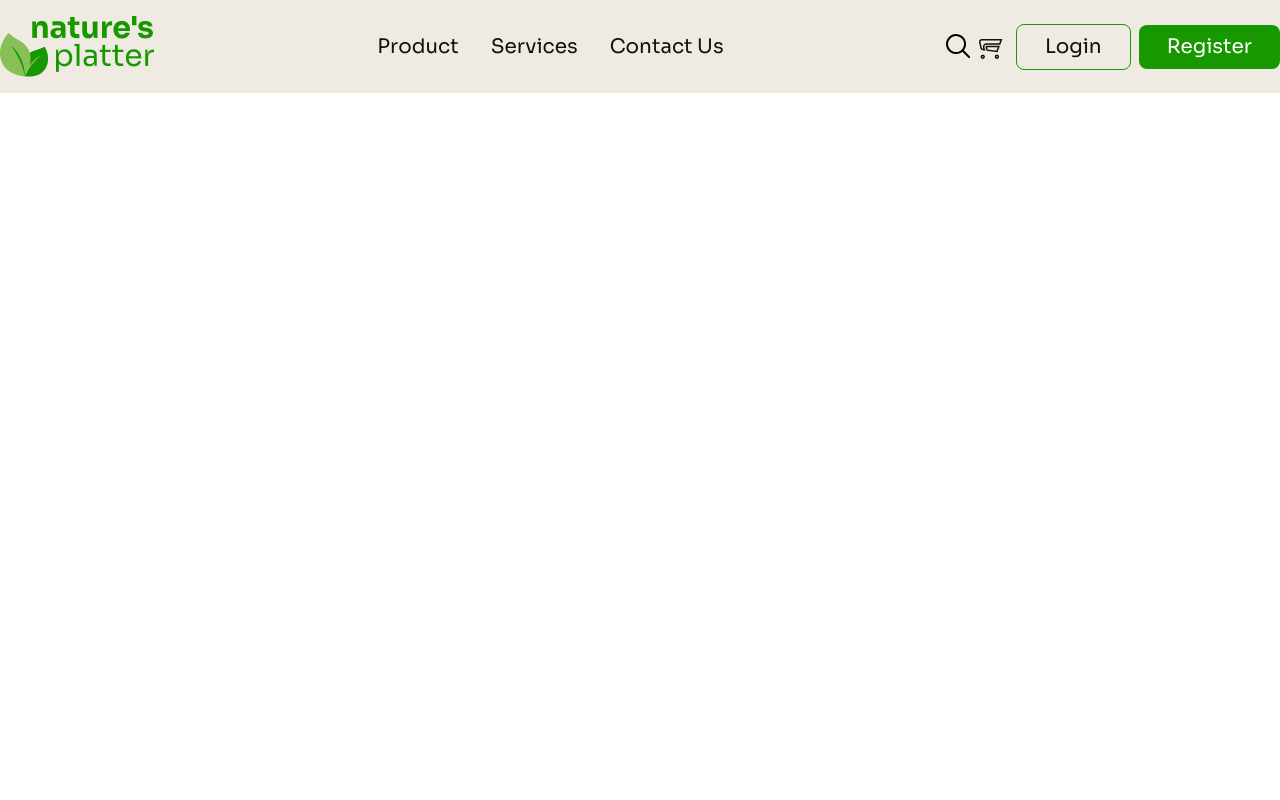
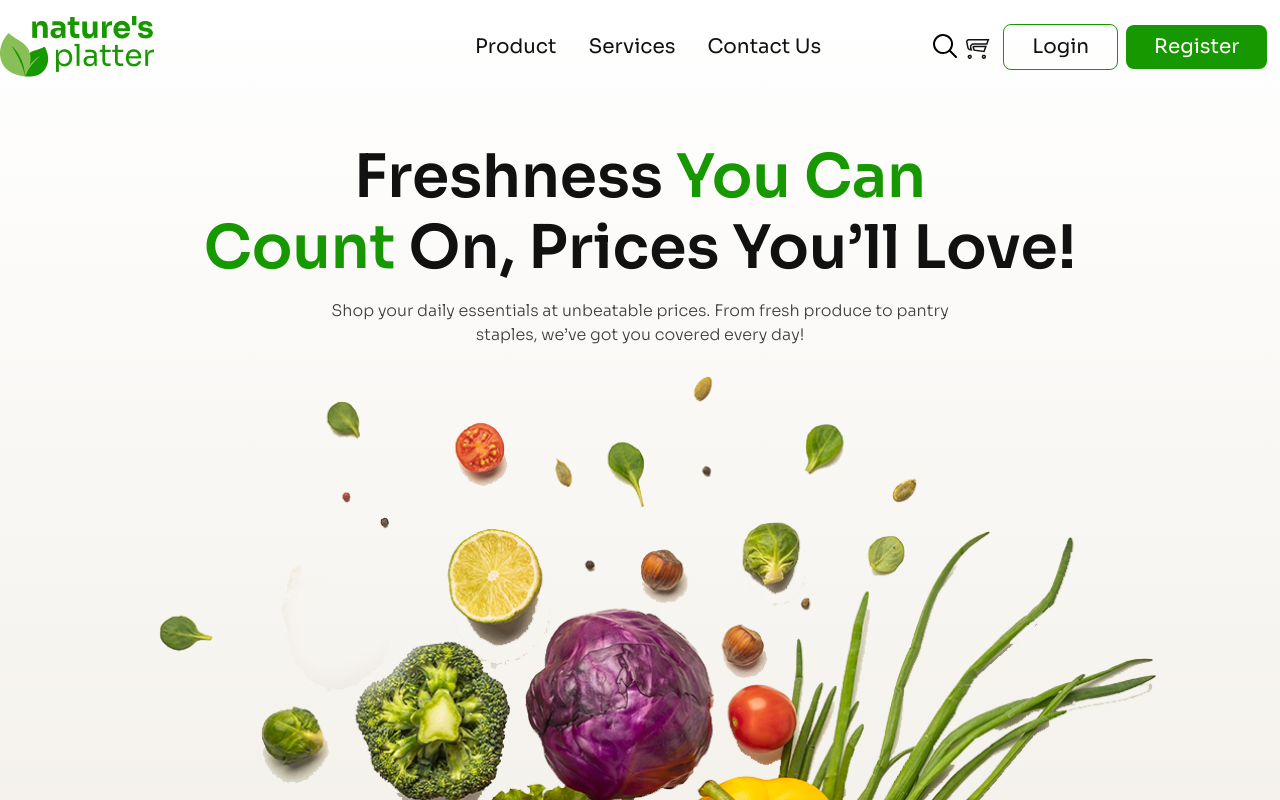
Before and after one commit to codeSmith-006/Living-lab-assignment-2, a plain HTML site: page index.html in a window 1280 px wide. Shown: the top 800 px of the page. Drawn offline with nearby package versions, Linux system fonts and the light colour scheme; a web font is replaced by a local one.

Commit message:
finished hero section means the header section

```diff
--- a/index.html
+++ b/index.html
@@ -44,14 +44,14 @@
 
 <body>
     <!-- header section -->
-    <header class="bg-ash w-full">
+    <header class=" bg-gradient-to-b from-white to-[#EFEBE3] w-full">
         <!-- navbar section -->
-        <nav class=""></nav>
+        <nav class="border-b-[0.5px] border-btn mb-12 lg:border-none">
 
         <!-- nav content -->
         <div class="w-[90%] lg:container mx-auto">
             <!-- sections -->
-            <div class="flex justify-between items-center py-4">
+            <div class="flex justify-between lg:justify-normal items-center py-4">
                 <!-- logo section -->
                 <div>
                     <img class="hidden lg:flex" src="assets/logo-header.png" alt="">
@@ -59,7 +59,7 @@
                 </div>
 
                 <!-- middle section -->
-                <div class="hidden lg:flex gap-8 ">
+                <div class="hidden lg:flex gap-8 lg:ml-80 lg:mr-28">
                     <a href="" class="font-sora text-[#111111] text-xl text-left">Product</a>
                     <a href="" class="font-sora text-[#111111] text-xl text-left">Services</a>
                     <a href="" class="font-sora text-[#111111] text-xl text-left">Contact Us</a>
@@ -112,7 +112,25 @@
                 </div>
             </div>
         </div>
+        </nav>
 
+
+        <!-- banner section -->
+        <div class="w-[90%] lg:container mx-auto">
+            <!-- paragraph section -->
+             <div>
+                <!-- heading -->
+                <h1 class="font-sora font-semibold text-3xl lg:text-6xl text-center text-[#111111] mb-4 lg:leading-[71px]">Freshness <span class="text-btn">You Can <br> Count</span> On, Prices You’ll Love!</h1>
+
+                <!-- description -->
+                 <p class="font-sora font-light text-[#111111] text-center opacity-80 mb-4 lg:w-[50%] mx-auto">
+                    Shop your daily essentials at unbeatable prices. From fresh produce to pantry staples, we’ve got you covered every day!
+                 </p>
+
+                 <!-- banner image -->
+                  <img class="mx-auto" src="assets/hero-vegetables.png" alt="">
+             </div>
+        </div>
     </header>
 
     <!-- main section -->
```
